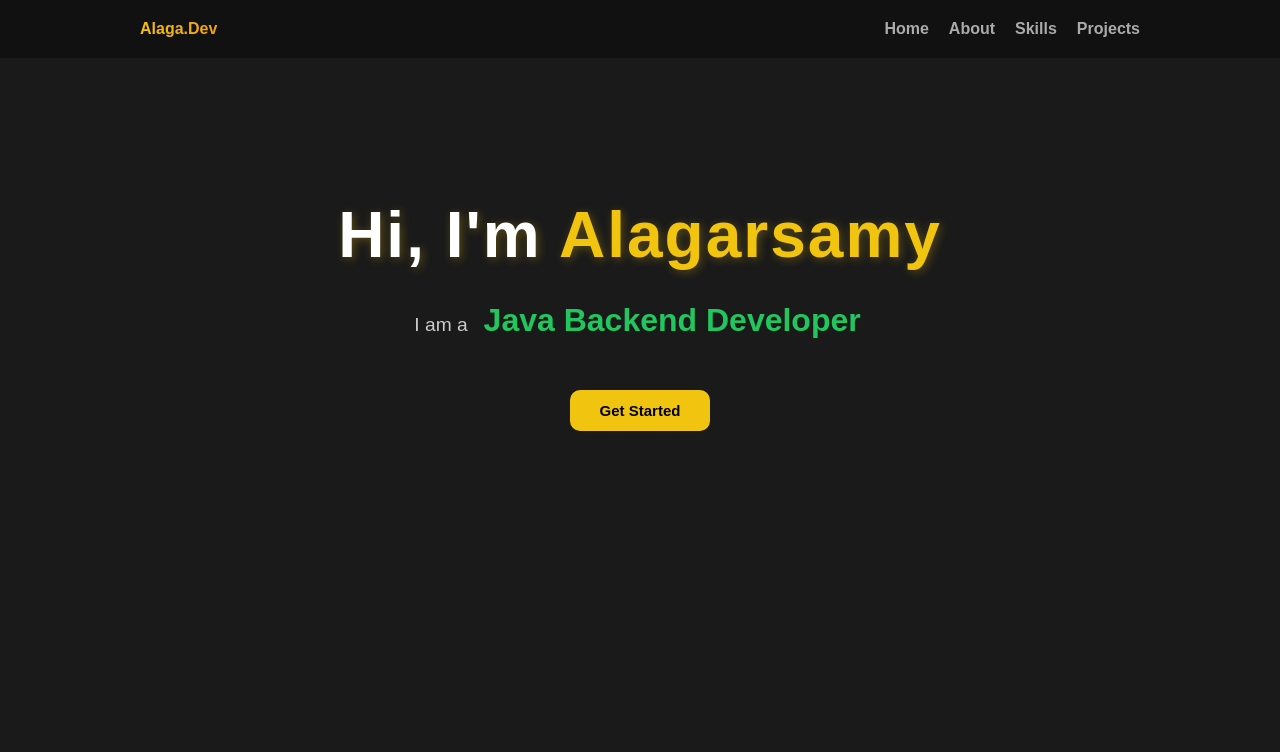
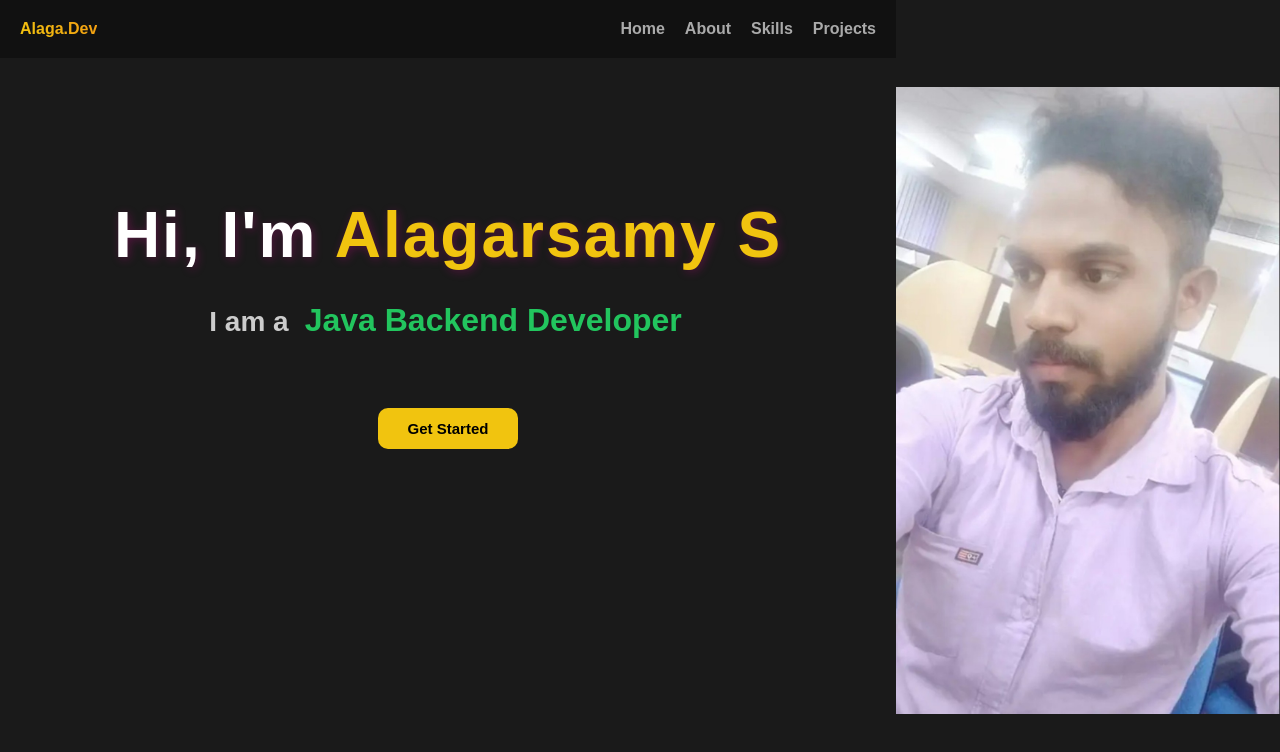
Before and after one commit to AlagarSadjac/My-Portfolio, a plain HTML site: page index.html in a window 1280 px wide. Drawn offline with Linux system fonts and the light colour scheme.

Commit message:
uploaded

```diff
--- a/index.html
+++ b/index.html
@@ -31,8 +31,8 @@
 <!-- section..1 -->
         <section id="home" class="content-section alaga active">
         <div class="hero">
-            <h1>Hi, I'm <span class="name">Alagarsamy</span></h1>
-            <p class="typing-text">I am a&nbsp; &nbsp;<span class="dynamic-text"></span></p>
+            <h1>Hi, I'm <span class="name">Alagarsamy S</span></h1>
+            <p class="typing-text"><span class="new">I am a</span>&nbsp; &nbsp;<span class="dynamic-text"></span></p><br>
             <button class="main-btn" onclick="showSection('about')">Get Started</button>
          </div>
         </section>
@@ -133,25 +133,26 @@
 
               <div class="card">
                 <h3>Employee Management REST API</h3><br>
-                <p>A lightweight Android web browser built for fast and smooth browsing with a clean UI</p>
-                <p><span class="technology" >Java • Spring Boot • PostgreSQL • Render
-                <a href="https://employee-crud-rest-api.onrender.com/api/employees" class="app app-outline">Lve API Link </a>
+                <p>A Spring Boot REST API for managing employee records with full CRUD functionality</p><br>
+                <p><span class="technology" >Java • Spring Boot • PostgreSQL • Render </span></p><br>
+                <a href="https://employee-crud-rest-api.onrender.com/api/employees"  class="app app-outline">Live API Link </a>
+                <br>
                 <br>
                 <br>
                 <a href="https://github.com/AlagarSadjac/Employee-Management-REST-API.git" target="_blank" class="main-btn btn-outline">View GitHub</a>
             </div>
 
-            <!-- <div class="card">
+            <div class="card">
                 <h3>E-Cart-Mobile-Store-API</h3><br>
-                <p>A lightweight Android web browser built for fast and smooth browsing with a clean UI</p>
-                <p><span class="technology" >Java • Android SDK • WebView • XML</span></p>
-                <a href="https://github.com/AlagarSadjac/AlagaBrowser/releases/download/V1.0/app-debug.apk" class="app app-outline">Download App </a>
-                <br>
+                <p>Developed and deployed a Java Spring Boot backend API to manage customer profiles and mobile store orders</p>
+                <p><span class="technology" >Java • Spring Boot • PostgreSQL • Render</span></p>
+
+                <li>Products <a href="https://e-cart-mobile-store-api.onrender.com/api/products" class="app app-outline">Live API</a></li><br>
+                <li>Orders   <a   href="https://e-cart-mobile-store-api.onrender.com/api/orders/all" class="app app-outline">Live API</a></li><br>
+                <li>Users    <a    href="https://e-cart-mobile-store-api.onrender.com/api/users" class="app app-outline">Live API</a></li><br>
                 <br>
                 <a href="https://github.com/AlagarSadjac/E-Cart-Mobile-Store-API.git" target="_blank" class="main-btn btn-outline">View GitHub</a>
-            </div>  -->
-
-
+            </div>
 
 
 </div>
--- a/style.css
+++ b/style.css
@@ -1,7 +1,15 @@
 * { margin: 0; padding: 0; box-sizing: border-box; }
 /* --------------------------------------------------------------------------- */
 
-body { font-family: 'Poppins', sans-serif; background-color: #1a1a1a; color: white; overflow-x: hidden; }
+body { font-family: 'Poppins', sans-serif;
+    background-color: #1a1a1a; color: white;
+    overflow-x: hidden;
+    background-image: url(image/me.jpg);
+    width: 70%;
+    background-size:30%;
+    background-repeat: no-repeat;
+    background-attachment:fixed;
+    background-position: right;  }
 /* --------------------------------------------------------------------------- */
 
 .logo {
@@ -41,7 +49,7 @@ nav ul li a:hover { color: #f1c40f; }
 /* பெயரை இன்னும் பெரிதாக்கி நிழல் கொடுக்க */
 .hero h1 { font-size: 4rem;
     letter-spacing: 2px;
-    text-shadow: 2px 2px 10px rgba(241, 196, 15, 0.3);
+    text-shadow: 2px 2px 10px rgba(210, 11, 141, 0.3);
     margin-bottom: 10px;}
 
 /* சப்-டைட்டில்களை அழகாக அடுக்க */
@@ -51,8 +59,16 @@ nav ul li a:hover { color: #f1c40f; }
     margin: 20px auto;
     line-height: 1.8; }
 
-/* --------------------------------------------------------------------------- */
+/* ---------------------------------------------------------- rgba(241, 196, 15, 0.3)----------------- */
 .name { color: #f1c40f; }
+
+/* -------------------------------------------------------------------------- */
+.new {
+    font-weight: bold; /* எழுத்தைத் தடிமனாக்க */
+    font-size: 28px;   /* எழுத்தின் அளவை மாற்ற */
+    display: inline-block;
+
+}
 
 /* --------------------------------------------------------------------------- */
 .dynamic-text::after {
@@ -215,8 +231,10 @@ h3{
 
 .app:hover { background: #0ee435 !important;
              color: #fff; }
+
+
+
+
+
 /*===================================================================================================================================*/
 /* ===================================================================================================================================== */
-/* ===================================================================================================================================== */
-
-/* ================= MOBILE RESPONSIVE ================= */
```
Also changed, not shown: image/alaga.jpeg (added), image/me.jpg (added), image/mine.jpg (added).
